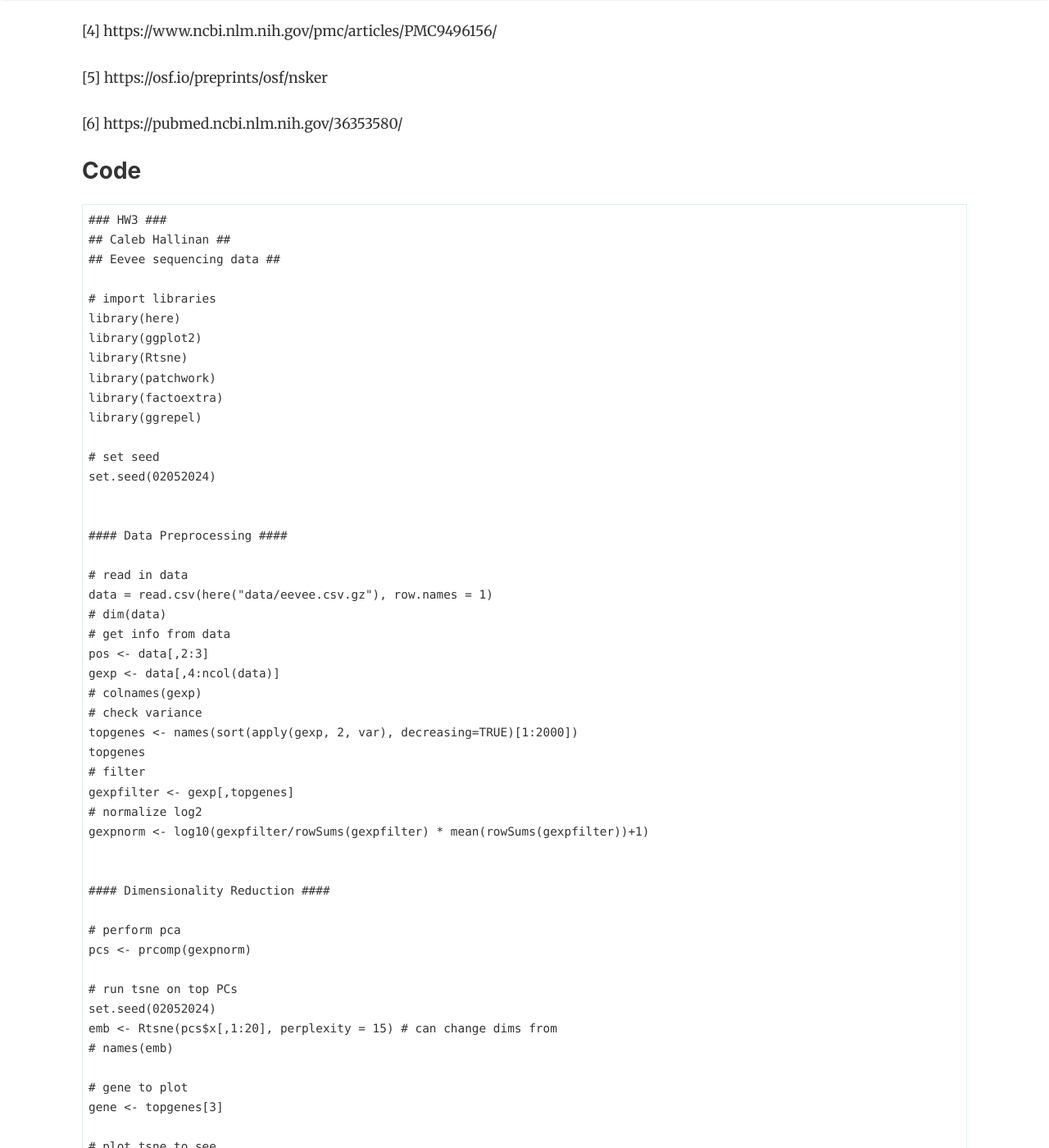
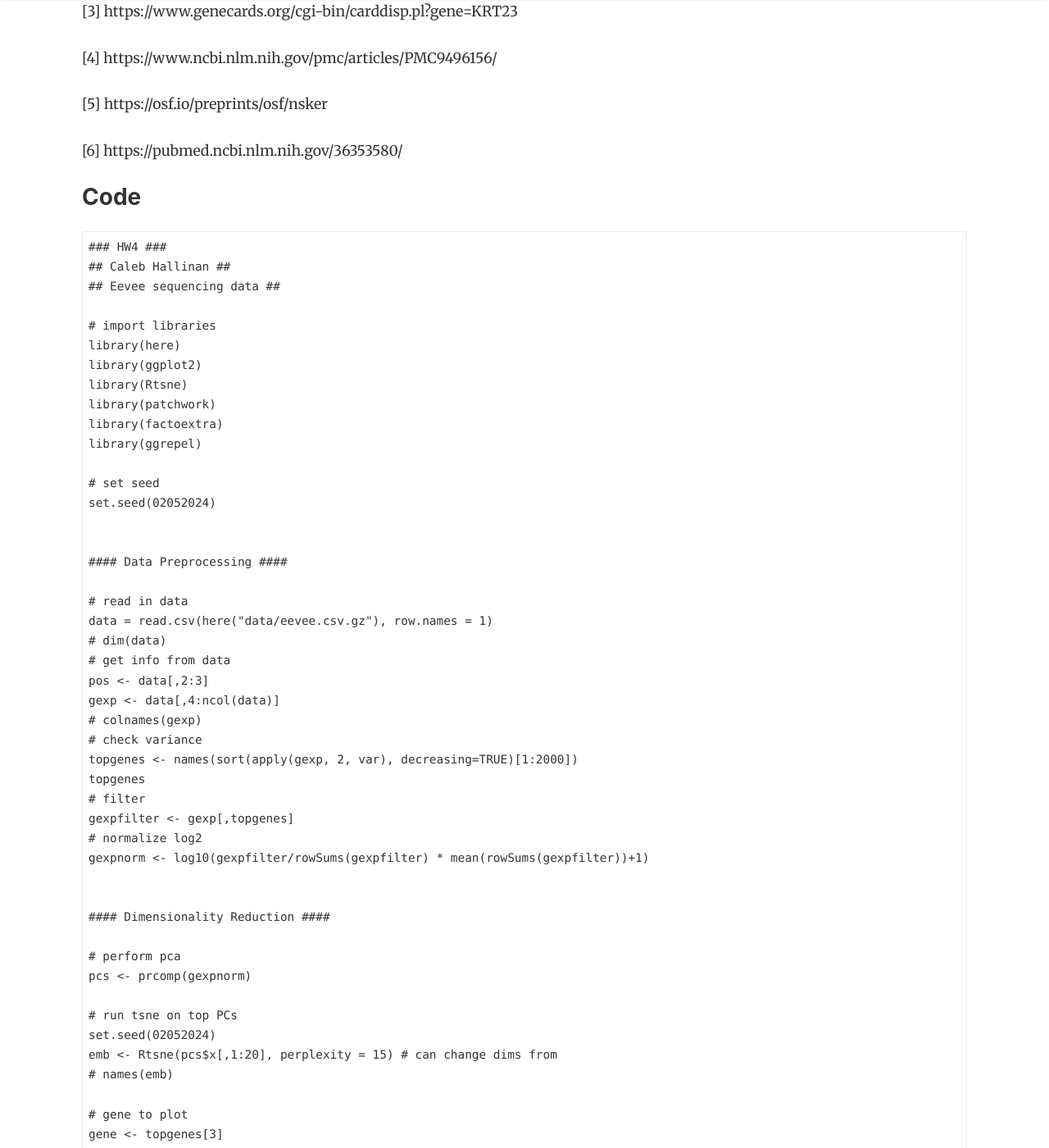
Before and after one commit to JEFworks-Lab/genomic-data-visualization-2024, a Jekyll site: the page built from _posts/2024-02-14-challin1.md, in a window 1280 px wide and 1400 px high, scrolled down 2466 px. Shown: the whole window at 82% size. Built offline with Jekyll 4.4.1, drawn with Linux system fonts in a browser that asks for light colours; nearby versions of some CDN libraries; comment, search, counter and statistics services are not loaded; some of the changed text lies outside the part shown.

Commit message:
slight edits

````diff
--- a/_posts/2024-02-14-challin1.md
+++ b/_posts/2024-02-14-challin1.md
@@ -10,7 +10,7 @@
 
 
 ### Describe your figure briefly so we know what you are depicting (you no longer need to use precise data visualization terms as you have been doing)
-There are five plots in this figure. Plot A shows the tSNE space with the cluster of interest in red and all other clusters in gray. Plot B shows the physical space (i.e. the 10x Visium spots located on the tissue) with the cluster of interest in red and all other clusters in gray. Plot C shows a volcano plot of the gene differences for the cluster of interest vs all other clusters. Here, genes in red are upregulated, genes in blue are downregulated, and genes in gray are not significant when taking into account p-values and a fold change greater than 2 or less than -2. The names of the top 20 genes based on the thresholds mentioned are printed within the plot. Genes were determined signficant or not based on their pvalue from the two-sided Wilcoxon Rank Sum test. Plot D shows the tSNE space with the top gene found from DE analysis, KRT6B, in the cluster of interest as a gradient from gray to red. Plot E shows the physical space with KRT6B expression in the cluster of interest also as a gradient from gray to red.
+There are five plots in this figure. Plot A shows the tSNE space with the cluster of interest in red and all other clusters in gray. Clusters were determined using the kmeans algorithm with k=5 clusters. Plot B shows the physical space (i.e. the 10x Visium spots located on the tissue) with the cluster of interest in red and all other clusters in gray. Plot C shows a volcano plot of the gene differences for the cluster of interest vs all other clusters. Here, genes in red are upregulated, genes in blue are downregulated, and genes in gray are not significant when taking into account p-values and a fold change greater than 2 or less than -2. The names of the top 20 genes based on the thresholds mentioned are printed within the plot. Genes were determined to be significant based on their pvalue from the two-sided Wilcoxon Rank Sum test. Plot D shows the tSNE space with the top gene found from DE analysis, KRT6B, in the cluster of interest as a gradient from gray to red. Plot E shows the physical space with KRT6B expression in the cluster of interest also as a gradient from gray to red.
 
 
 
@@ -37,7 +37,7 @@
 ### Code
 
 ```{r}
-### HW3 ###
+### HW4 ###
 ## Caleb Hallinan ##
 ## Eevee sequencing data ##
 
@@ -245,6 +245,4 @@
 
 # plot using patchwork
 (top1 + top2) / (mid) / (bottom1 + bottom2) + plot_annotation(tag_levels = 'A')
-
-
 ```
````
